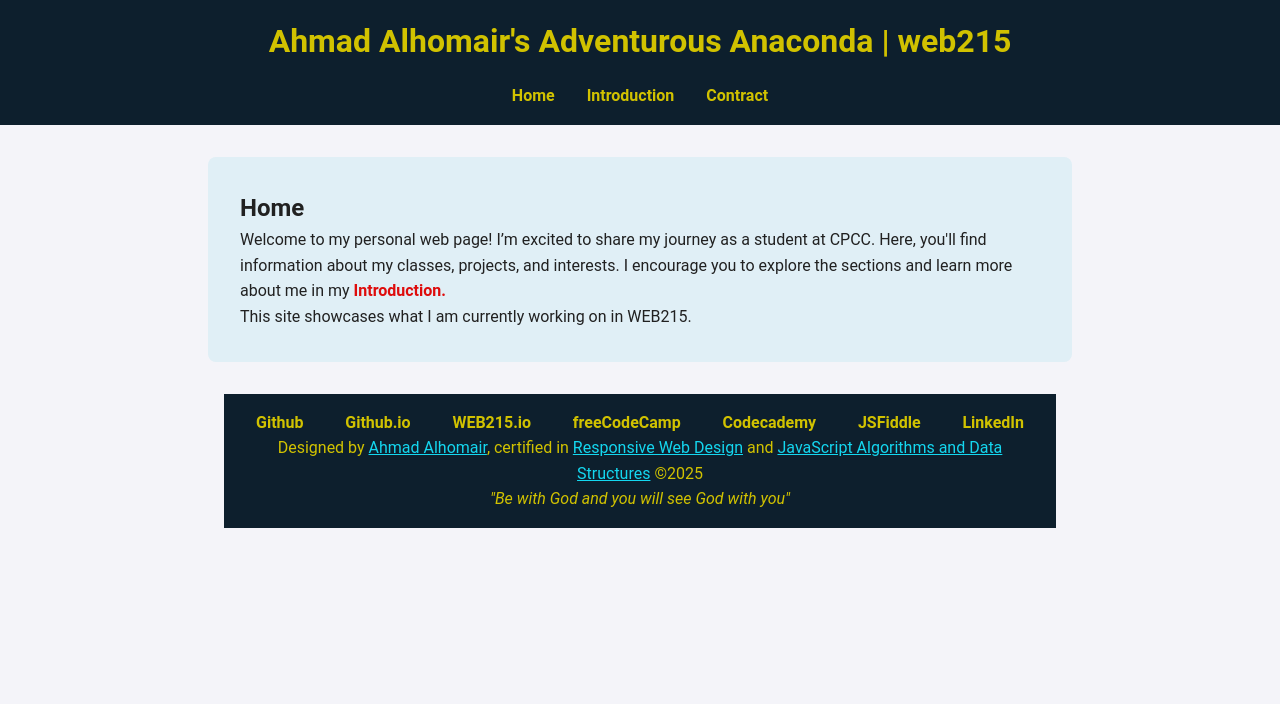
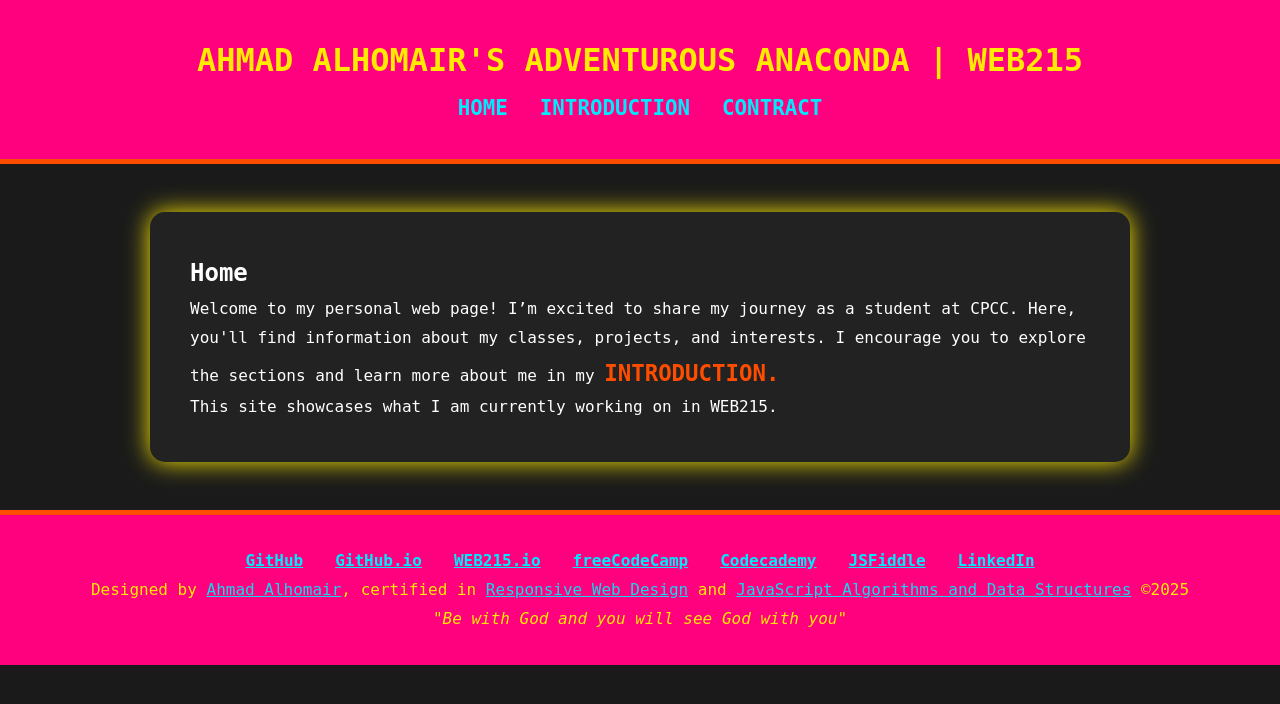
Before and after one commit to Aboomar524/web215, a PHP site: page / in a window 1280 px wide. Shown: the top 704 px of the page. Run offline with PHP 8.4, Linux system fonts and the light colour scheme.

Commit message:
change style

```diff
--- a/components/footer.html
+++ b/components/footer.html
@@ -1,8 +1,8 @@
 <!DOCTYPE html>
  <footer>
         <nav>
-            <a href="https://github.com/Aboomar524">Github</a>
-            <a href="https://aboomar524.github.io/">Github.io</a>
+            <a href="https://github.com/Aboomar524">GitHub</a>
+            <a href="https://aboomar524.github.io/">GitHub.io</a>
             <a href="https://aboomar524.github.io/web215/">WEB215.io</a>
             <a href="https://www.freecodecamp.org/AhmadAlhomair">freeCodeCamp</a>
             <a href="https://www.codecademy.com/profiles/ahmadAlHomair9297602551">Codecademy</a>
--- a/styles/default.css
+++ b/styles/default.css
@@ -13,157 +13,140 @@ li {
 }
 
 :root {
-  --primary-color: #0d1f2d;
-  --secondary-color: #546a7b;
-  --accent-color: #e06b6b;
-  --background-color: #f4f4f9;
-  --text-color: #212121;
-  --highlight-color: #d1c200;
-  --link-hover-color: #bf9000;
+  --primary-color: #ff007f;
+  --secondary-color: #00eaff;
+  --accent-color: #ffea00;
+  --background-color: #1a1a1a;
+  --text-color: #ffffff;
+  --highlight-color: #ff4d00;
+  --link-hover-color: #00ff00;
 }
 
 body {
-  font-family: 'Roboto', Arial, sans-serif;
-  background-color: var(--background-color);
+  font-family: 'Fira Code', monospace;
+  background: var(--background-color);
   color: var(--text-color);
-  line-height: 1.6;
+  line-height: 1.8;
 }
 
 header {
-  background-color: var(--primary-color);
-  color: var(--highlight-color);
-  padding: 1rem;
+  background: var(--primary-color);
+  color: var(--accent-color);
+  padding: 2rem;
   text-align: center;
-}
-
-header nav {
-  margin-top: 1rem;
+  border-bottom: 5px solid var(--highlight-color);
+  text-transform: uppercase;
+  font-weight: bold;
 }
 
 header nav ul {
-  list-style-type: none;
-  padding: 0;
-  margin: 0;
   display: flex;
   justify-content: center;
+  gap: 2rem;
+  list-style: none;
 }
 
 header nav a {
-  color: var(--highlight-color);
-  margin: 0 1rem;
+  color: var(--secondary-color);
+  font-size: 1.3rem;
+  font-weight: bold;
   text-decoration: none;
-  font-weight: bold;
-  transition: color 0.3s ease, text-decoration 0.3s ease;
+  transition: color 0.3s ease, transform 0.3s ease;
 }
 
 header nav a:hover {
   color: var(--link-hover-color);
+  transform: scale(1.2);
 }
 
 main {
-  margin: 2rem auto;
-  max-width: 800px;
-  background: #e0eff6;
-  padding: 2rem;
+  margin: 3rem auto;
+  max-width: 900px;
+  background: #222222;
+  padding: 2.5rem;
+  border-radius: 15px;
+  box-shadow: 0 0 25px var(--accent-color);
+}
+
+main a {
+  color: var(--highlight-color);
+  font-weight: bold;
+  text-decoration: none;
+  transition: background 0.3s ease, color 0.3s ease, padding 0.3s ease;
+}
+
+main a:hover {
+  background: var(--highlight-color);
+  color: var(--background-color);
+  padding: 0.5rem 0.8rem;
   border-radius: 8px;
 }
 
-main a {
+footer {
+  background: var(--primary-color);
   color: var(--accent-color);
-  text-decoration: none;
+  text-align: center;
+  padding: 2rem;
+  margin-top: 3rem;
+  border-top: 5px solid var(--highlight-color);
 }
 
-main a:hover {
-  background-color: #333333;
-  color: #ffffff;
-}
-
-footer {
-  background-color: var(--primary-color);
-  color: var(--highlight-color);
-  padding: 1rem;
-  text-align: center;
-  margin-top: 2rem;
+footer nav {
+  display: flex;
+  justify-content: center;
+  gap: 2rem;
+  flex-wrap: wrap;
 }
 
 footer nav a {
-  color: var(--highlight-color);
-  margin: 0 1rem;
-  text-decoration: none;
+  color: var(--secondary-color);
   font-weight: bold;
-  transition: color 0.3s ease;
+  transition: color 0.3s ease, transform 0.3s ease;
 }
 
 footer nav a:hover {
   color: var(--link-hover-color);
+  transform: translateY(-4px);
 }
 
-/* Footer Styling for responsiveness */
-footer {
-  max-width: 800px;
-  margin: 0 auto;
-  padding: 1rem;
-}
-
-footer nav {
-  display: flex;
-  justify-content: space-between;
-  flex-wrap: wrap;
-}
-
-footer nav a {
-  font-size: 1rem;
-}
-
-footer nav a:hover {
-  font-size: 1.1rem;
-}
-
-/* Image and Figure Styles */
 figure {
-  margin: 1.5rem auto;
   text-align: center;
+  margin: 2.5rem 0;
 }
 
 figure img {
-  width: 200;
-  height: 267px
+  width: 260px;
+  height: 320px;
+  border-radius: 15px;
+  box-shadow: 0 0 15px var(--secondary-color);
 }
 
-
 figure figcaption {
-  margin-top: 0.5rem;
+  margin-top: 1rem;
+  font-size: 1.2rem;
+  color: var(--secondary-color);
   font-style: italic;
-  color: var(--secondary-color);
 }
 
-/* Contract-Specific Classes */
 .contract-text {
   font-weight: bold;
-  color: #de0c0c;
+  color: var(--highlight-color);
+  font-size: 1.4rem;
+  text-transform: uppercase;
 }
 
-/* Responsive Design */
 @media (max-width: 768px) {
   main {
-    padding: 1rem;
+    padding: 1.8rem;
   }
 
-  header,
-  footer {
-    text-align: center;
+  header nav {
+    flex-direction: column;
+    gap: 1.5rem;
   }
 
   footer nav {
     flex-direction: column;
-    align-items: center;
-  }
-
-  footer nav a {
-    margin: 0.5rem 0;
-  }
-
-  footer nav a:hover {
-    font-size: 1.1rem;
+    gap: 1.2rem;
   }
 }
```
